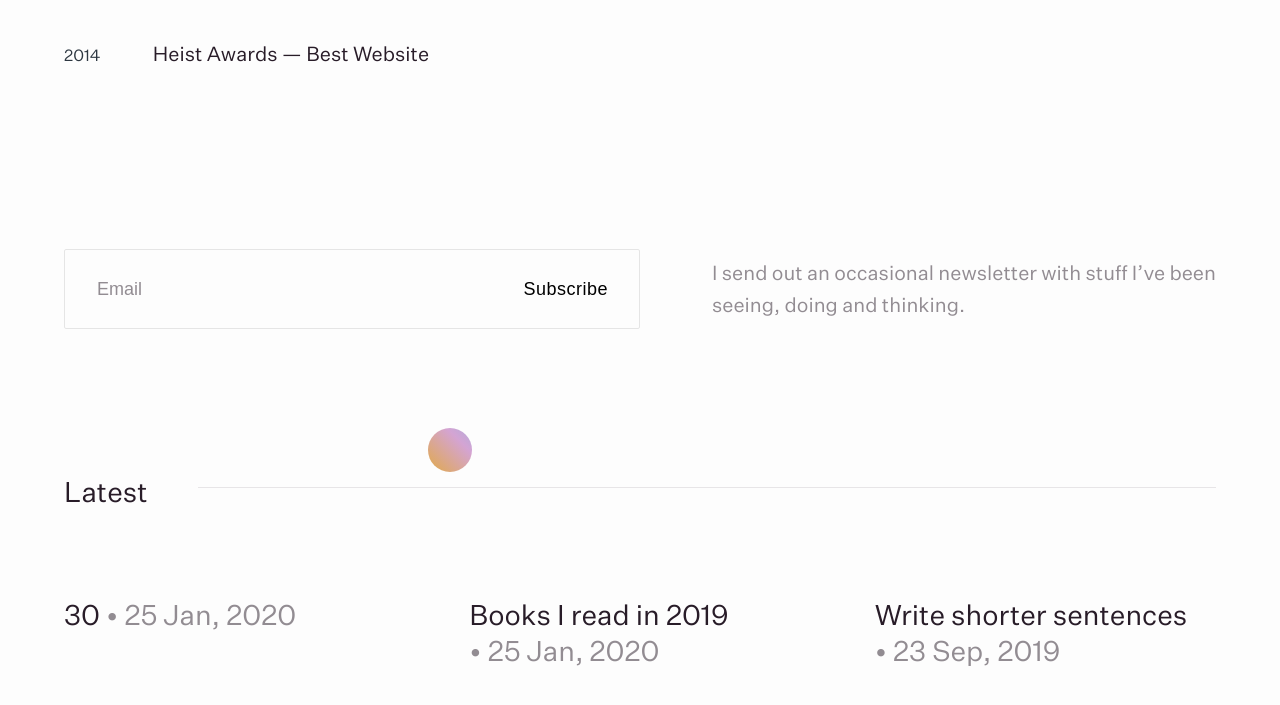
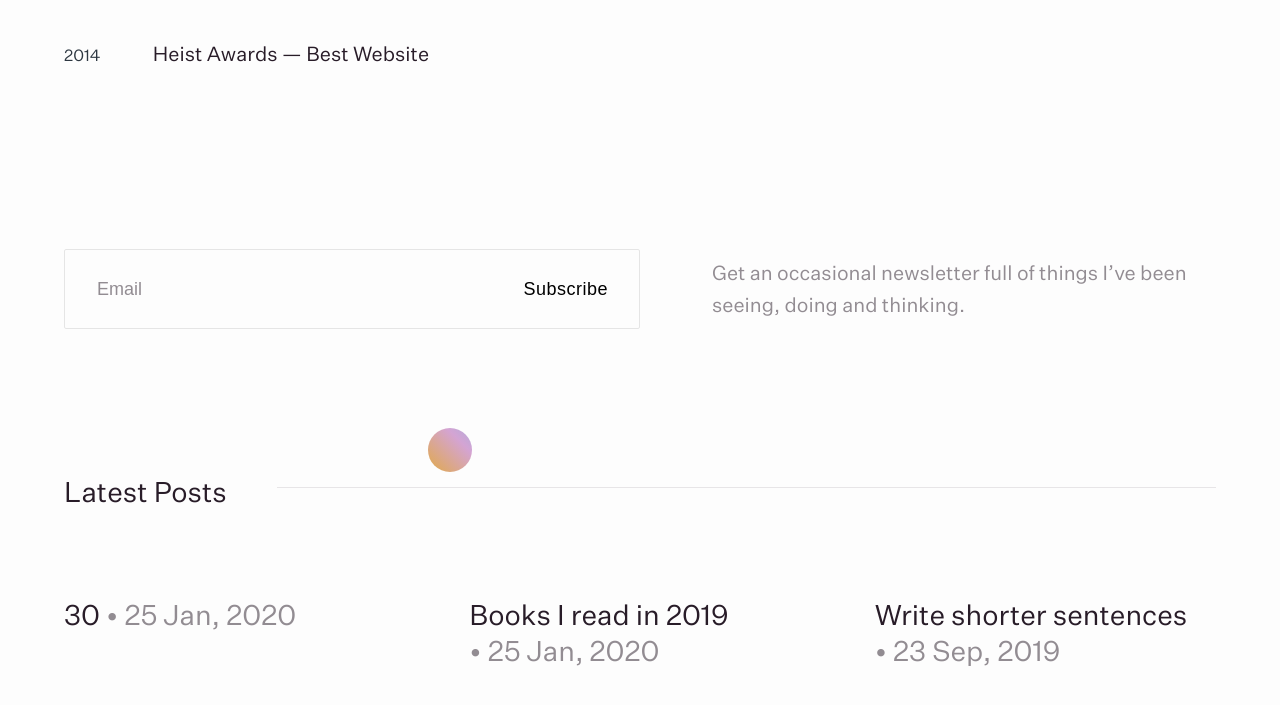
Before and after one commit to freddiewrites/freddiewrites.github.io, a Jekyll site: the page built from about.markdown, in a window 1280 px wide and 900 px high, scrolled down 2757 px. Shown: the top 705 px of the window. Built offline with Jekyll 4.4.1, drawn with Linux system fonts in a browser that asks for light colours.

Commit message:
Updates footer copy

```diff
--- a/_includes/footer.html
+++ b/_includes/footer.html
@@ -13,13 +13,13 @@
             </form>
         </div>
         <div class="signup__text">
-            I send out an occasional newsletter with stuff I’ve been seeing, doing and thinking.
+            Get an occasional newsletter full of things I’ve been seeing, doing and thinking.
         </div>
     </section>
 
     <section>
         <div class="section-header">
-            <h3>Latest</h3>
+            <h3>Latest Posts</h3>
         </div>
         <div class="recent-posts">
             {% for post in site.posts %}
```
